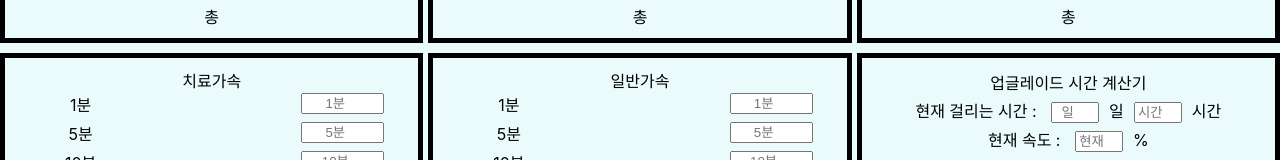
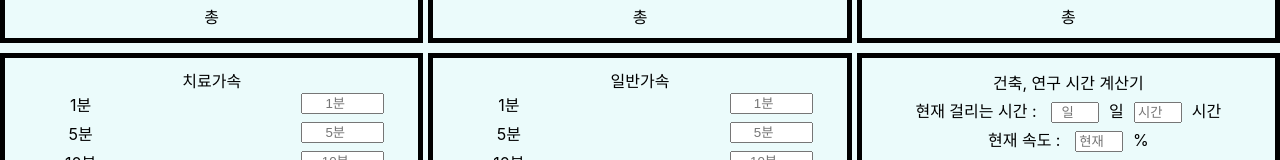
Before and after one commit to KJoobin/rok-acc, a React (Create React App) app: page / in a window 1280 px wide. Shown: the part 448-608 px from the top of the page. Built offline with nearby package versions, Linux system fonts and the light colour scheme.

Commit message:
Modify wrong typing

```diff
--- a/src/Waiting.js
+++ b/src/Waiting.js
@@ -42,7 +42,7 @@ class Waiting extends React.Component {
     accHours = Math.ceil(totalHours - accDays * 24);
     return (
       <div className="Waiting">
-        <div>업글레이드 시간 계산기</div>
+        <div>건축, 연구 시간 계산기</div>
         <div>
           <span>현재 걸리는 시간 : </span>
           <input
```
